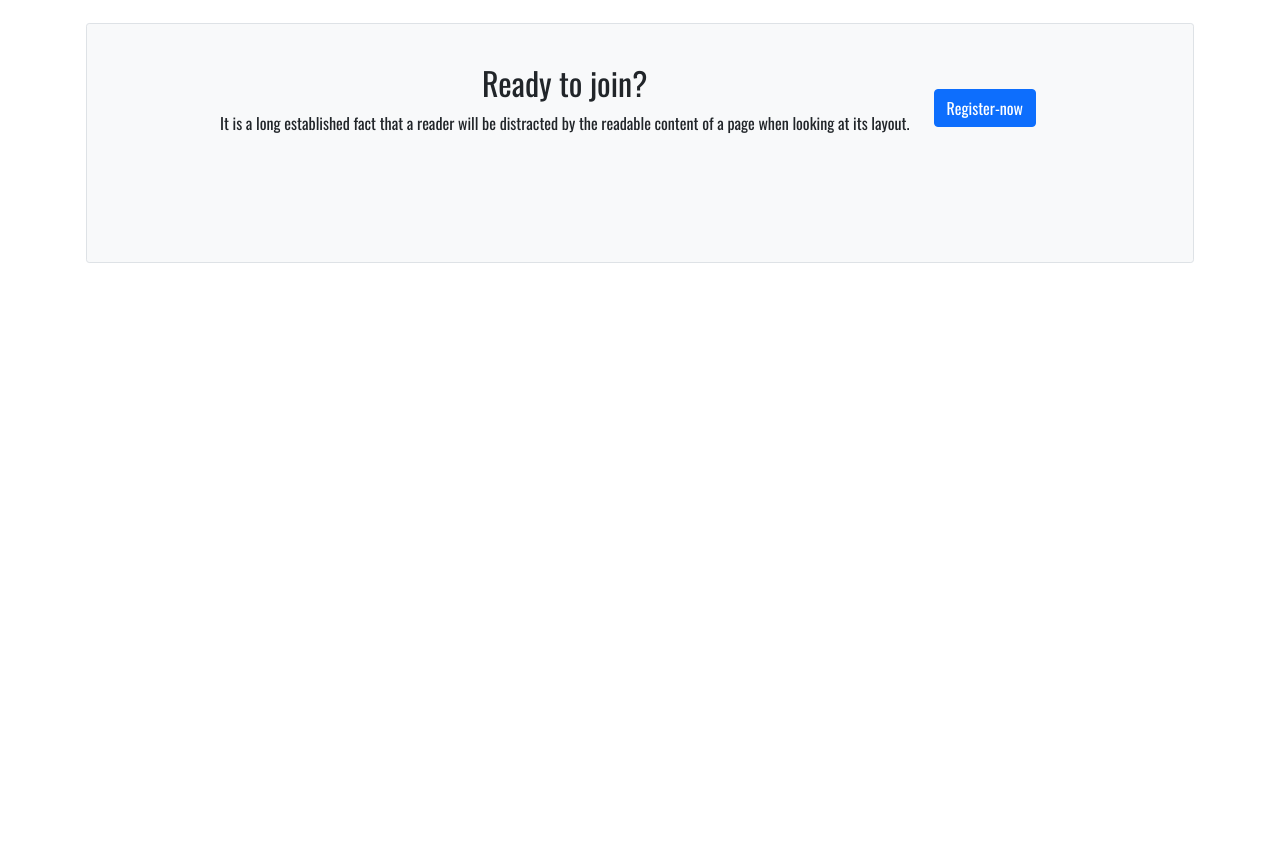
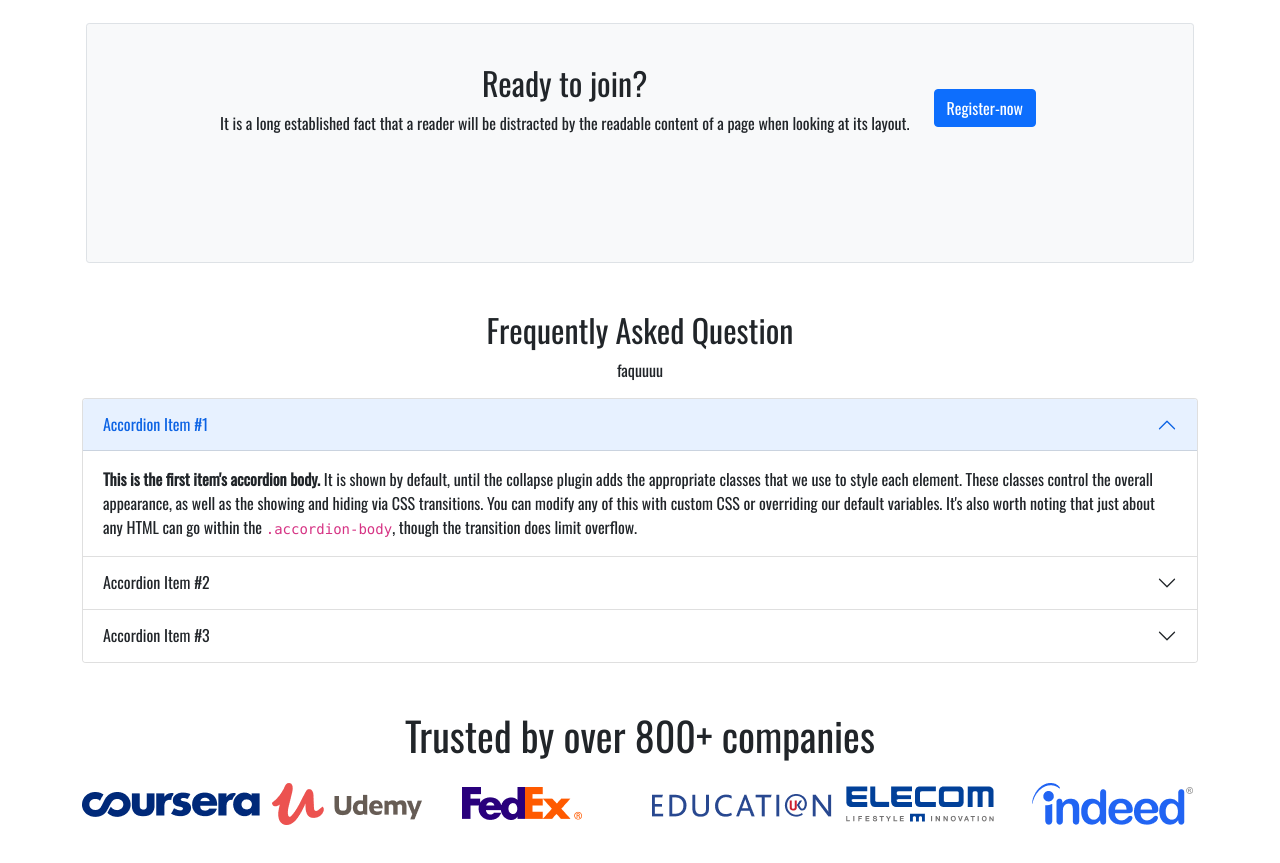
Before and after one commit to nurulalamtawhid/Epitome-eLearning, a plain HTML site: page index.html in a window 1280 px wide. Shown: the part 2473-3336 px from the top of the page. Before the commit the page ends 2760 px from the top, so only its background shows below. Drawn offline with nearby package versions, Linux system fonts and the light colour scheme.

Commit message:
comapnies

```diff
--- a/index.html
+++ b/index.html
@@ -193,7 +193,7 @@
                   <div class="col-12  ">
                     <div class="border rounded bg-light">
                         <div class="d-flex flex-md-row flex-column justify-content-center align-items-center">
-                            <img src="images/working.png" style="height: 41rem; width:70%" alt="">
+                            <img src="images/working.png" style="height: 41rem; width:60%" alt="">
                             <div class="px-5 ">
                                 <h1 class="fs-5">Explore The elearning
                                     Institute </h1>
@@ -282,6 +282,76 @@
                 </div>
               </div>
         </section>
+        <section class="my-5">
+            <div class="container">
+                <h2 class="text-center">Frequently Asked Question</h2>
+                <p class="text-center">faquuuu</p>
+                <div class="accordion" id="accordionExample">
+                    <div class="accordion-item">
+                      <h2 class="accordion-header" id="headingOne">
+                        <button class="accordion-button" type="button" data-bs-toggle="collapse" data-bs-target="#collapseOne" aria-expanded="true" aria-controls="collapseOne">
+                          Accordion Item #1
+                        </button>
+                      </h2>
+                      <div id="collapseOne" class="accordion-collapse collapse show" aria-labelledby="headingOne" data-bs-parent="#accordionExample">
+                        <div class="accordion-body">
+                          <strong>This is the first item's accordion body.</strong> It is shown by default, until the collapse plugin adds the appropriate classes that we use to style each element. These classes control the overall appearance, as well as the showing and hiding via CSS transitions. You can modify any of this with custom CSS or overriding our default variables. It's also worth noting that just about any HTML can go within the <code>.accordion-body</code>, though the transition does limit overflow.
+                        </div>
+                      </div>
+                    </div>
+                    <div class="accordion-item">
+                      <h2 class="accordion-header" id="headingTwo">
+                        <button class="accordion-button collapsed" type="button" data-bs-toggle="collapse" data-bs-target="#collapseTwo" aria-expanded="false" aria-controls="collapseTwo">
+                          Accordion Item #2
+                        </button>
+                      </h2>
+                      <div id="collapseTwo" class="accordion-collapse collapse" aria-labelledby="headingTwo" data-bs-parent="#accordionExample">
+                        <div class="accordion-body">
+                          <strong>This is the second item's accordion body.</strong> It is hidden by default, until the collapse plugin adds the appropriate classes that we use to style each element. These classes control the overall appearance, as well as the showing and hiding via CSS transitions. You can modify any of this with custom CSS or overriding our default variables. It's also worth noting that just about any HTML can go within the <code>.accordion-body</code>, though the transition does limit overflow.
+                        </div>
+                      </div>
+                    </div>
+                    <div class="accordion-item">
+                      <h2 class="accordion-header" id="headingThree">
+                        <button class="accordion-button collapsed" type="button" data-bs-toggle="collapse" data-bs-target="#collapseThree" aria-expanded="false" aria-controls="collapseThree">
+                          Accordion Item #3
+                        </button>
+                      </h2>
+                      <div id="collapseThree" class="accordion-collapse collapse" aria-labelledby="headingThree" data-bs-parent="#accordionExample">
+                        <div class="accordion-body">
+                          <strong>This is the third item's accordion body.</strong> It is hidden by default, until the collapse plugin adds the appropriate classes that we use to style each element. These classes control the overall appearance, as well as the showing and hiding via CSS transitions. You can modify any of this with custom CSS or overriding our default variables. It's also worth noting that just about any HTML can go within the <code>.accordion-body</code>, though the transition does limit overflow.
+                        </div>
+                      </div>
+                    </div>
+                  </div>
+            </div>
+
+        </section>
+        <section class="my-4">
+            <div class="container d-none d-md-none d-lg-block">
+                <h1 class="text-center">Trusted by over 800+ companies</h1>
+                <div class="row py-3 d-flex  align-items-center">
+                    <div class="col-lg-2">
+                        <img src="images/company/company-1.png" alt="">
+                    </div>
+                    <div class="col-lg-2">
+                        <img src="images/company/company-2.png" alt="">
+                    </div>
+                    <div class="col-lg-2">
+                        <img src="images/company/company-3.png" alt="">
+                    </div>
+                    <div class="col-lg-2">
+                        <img src="images/company/company-4.png" alt="">
+                    </div>
+                    <div class="col-lg-2">
+                        <img src="images/company/company-5.png" alt="">
+                    </div>
+                    <div class="col-lg-2">
+                        <img src="images/company/company-6.png" alt="">
+                    </div>
+                </div>
+            </div>
+        </section>
     </main>
 
 
```
